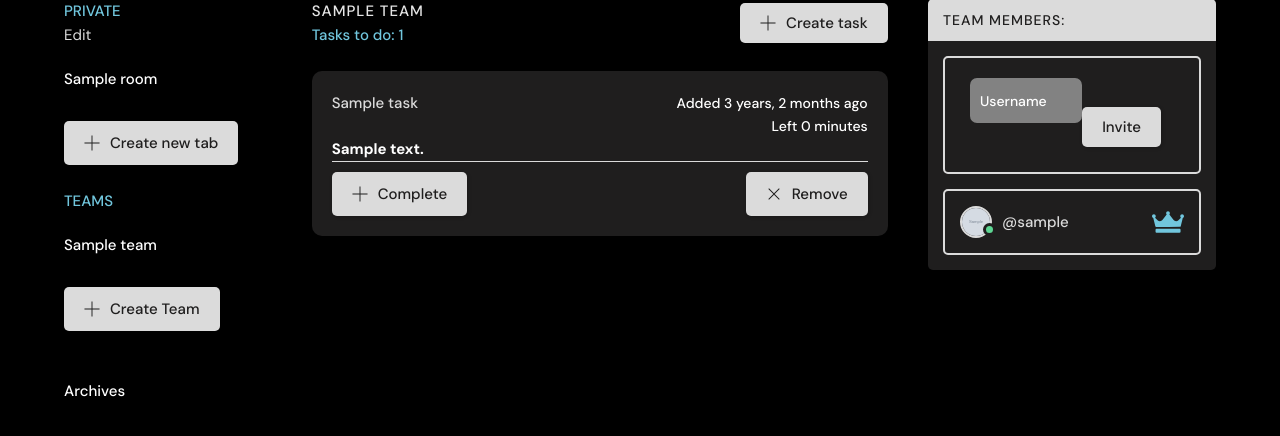
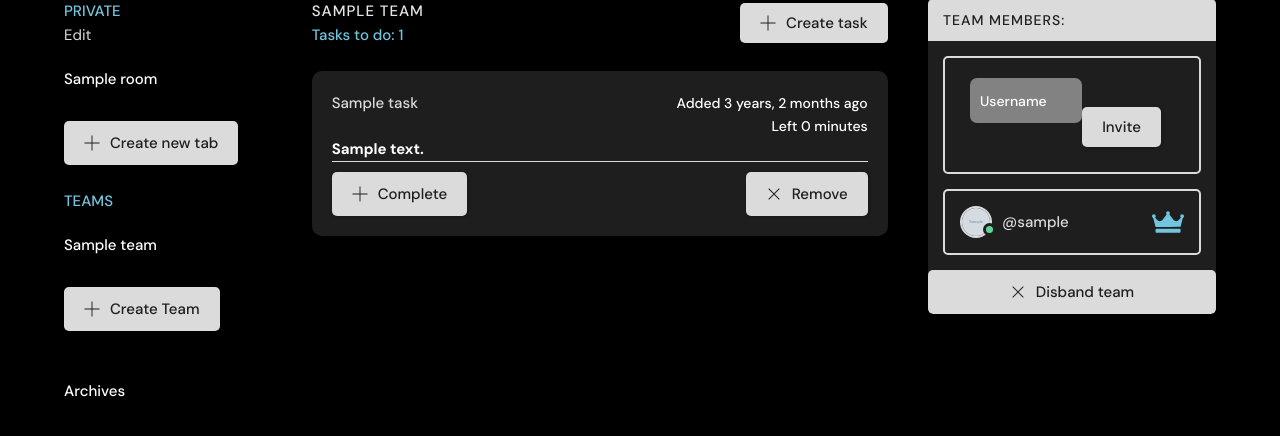
Before and after one commit to KamilGrundas/To-do-django-website, a Django app: page /team/1/ in a window 1280 px wide. Shown: the part 95-531 px from the top of the page. Run offline with Django 4.2, Linux system fonts and the light colour scheme; a user stored in the database is signed in; tables that the repository leaves empty hold one stand-in row (values such as "Sample post"); grey boxes marked "Sample" are stand-in pictures.

Commit message:
Added leave/disband team button

```diff
--- a/api/templates/api/team_members.html
+++ b/api/templates/api/team_members.html
@@ -80,5 +80,30 @@
     </div>
 
 </div>
+
 {% endif %}
 {% endfor %}
+
+
+{% if request.user in leaders %}
+<a href = "" class="btn btn--main_center" type="submit" name="pk" value ="">
+  <svg version="1.1" xmlns="http://www.w3.org/2000/svg" width="32" height="32" viewBox="0 0 32 32">
+    <title>disband</title>
+    <path
+      d="M27.314 6.019l-1.333-1.333-9.98 9.981-9.981-9.981-1.333 1.333 9.981 9.981-9.981 9.98 1.333 1.333 9.981-9.98 9.98 9.98 1.333-1.333-9.98-9.98 9.98-9.981z"
+    ></path>
+  </svg>
+  Disband team
+</a>
+
+{% else %}
+<a href = "" class="btn btn--main_center" type="submit" name="pk" value ="">
+  <svg version="1.1" xmlns="http://www.w3.org/2000/svg" width="32" height="32" viewBox="0 0 32 32">
+    <title>leave</title>
+    <path
+      d="M27.314 6.019l-1.333-1.333-9.98 9.981-9.981-9.981-1.333 1.333 9.981 9.981-9.981 9.98 1.333 1.333 9.981-9.98 9.98 9.98 1.333-1.333-9.98-9.98 9.98-9.981z"
+    ></path>
+  </svg>
+  Leave team
+</a>
+{% endif %}
--- a/static/styles/style.css
+++ b/static/styles/style.css
@@ -97,6 +97,13 @@ a {
 .btn--main {
   background-color: var(--color-main);
   color: var(--color-dark);
+}
+.btn--main_center {
+  background-color: var(--color-main);
+  color: var(--color-dark);
+  display: flex;
+  justify-content: center;
+  align-items: center;
 }
 
 .btn:hover {
--- a/templates/main.html
+++ b/templates/main.html
@@ -6,8 +6,8 @@
     <meta http-equiv="X-UA-Compatible" content="IE=edge" />
     <meta name="viewport" content="width=device-width, initial-scale=1.0" />
     <link rel="shortcut icon" href="assets/favicon.ico" type="image/x-icon" />
-    {% comment %} <link rel="stylesheet" href="{% static 'styles/style.css'%}" /> {% endcomment %}
-    <link rel="stylesheet" type="text/css" href="/static/styles/style.css?version=1" />
+    <link rel="stylesheet" href="{% static 'styles/style.css'%}" />
+    {% comment %} <link rel="stylesheet" type="text/css" href="/static/styles/style.css?version=1" /> {% endcomment %}
     {% comment %} <link rel="stylesheet" type="text/css" href="static/styles/style.css?{% now "U" %}" /> {% endcomment %}
     <title>Ezinagro - make life easier</title>
   </head>
```
